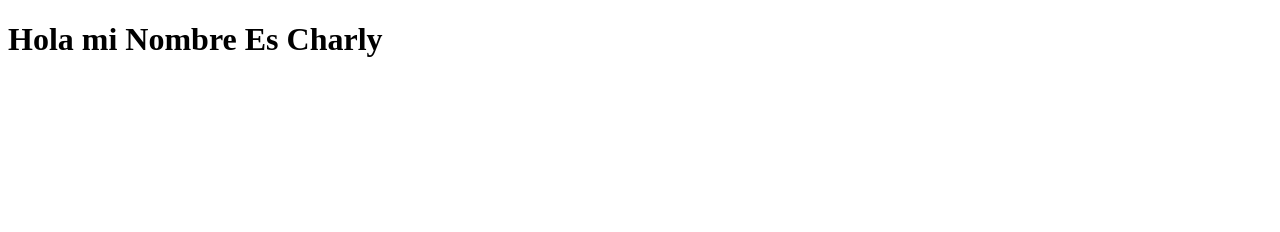
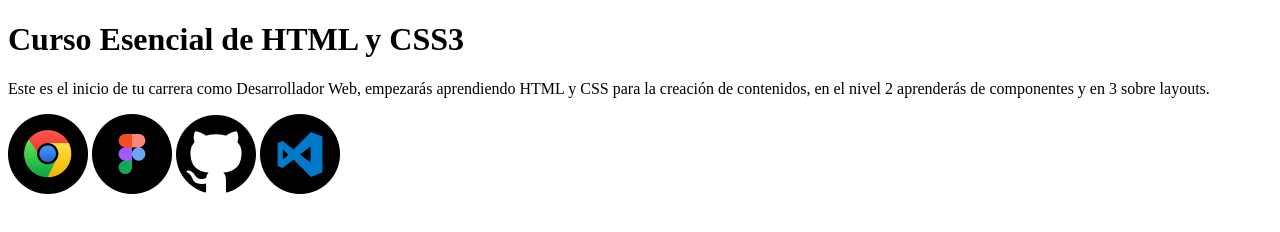
Before and after one commit to Carl-code/html-css-esencial, a plain HTML site: page index.html in a window 1280 px wide. Drawn offline with Linux system fonts and the light colour scheme.

Commit message:
Agregamos los logos del Proyecto

```diff
--- a/index.html
+++ b/index.html
@@ -4,9 +4,14 @@
   <meta charset="UTF-8">
   <meta http-equiv="X-UA-Compatible" content="IE=edge">
   <meta name="viewport" content="width=device-width, initial-scale=1.0">
-  <title>Document</title>
+  <title>El Blog de Charly</title>
 </head>
 <body>
-  <h1>Hola mi Nombre Es Charly</h1>
+  <h1>Curso Esencial de HTML y CSS3</h1>
+  <p>Este es el inicio de tu carrera como Desarrollador Web, empezarás aprendiendo HTML y CSS para la creación de contenidos, en el nivel 2 aprenderás de componentes y en 3 sobre layouts.</p>
+  <img src="img/google-chrome.png" alt="Logo de Google Chrome">
+  <img src="img/figma.png" alt="Logo de Figma">
+  <img src="img/github.png" alt="Logo de GitHub">
+  <img src="img/visual-studio-code.png" alt="Logo de Visual Studio">
 </body>
 </html>
```
Also changed, not shown: img/figma.png (added), img/github.png (added), img/google-chrome.png (added), img/visual-studio-code.png (added).
